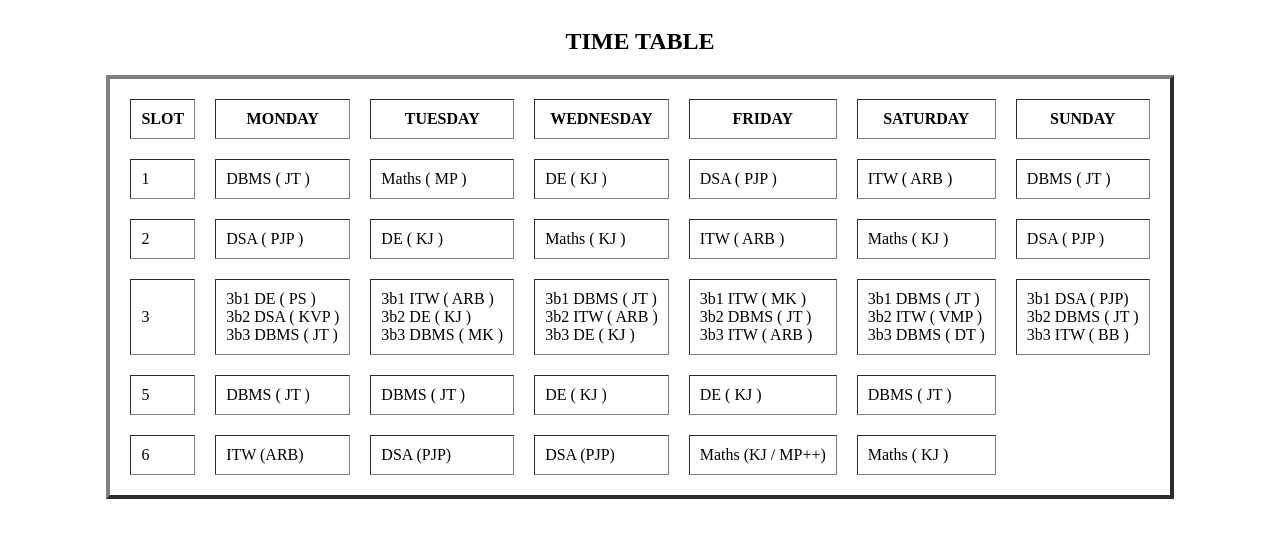
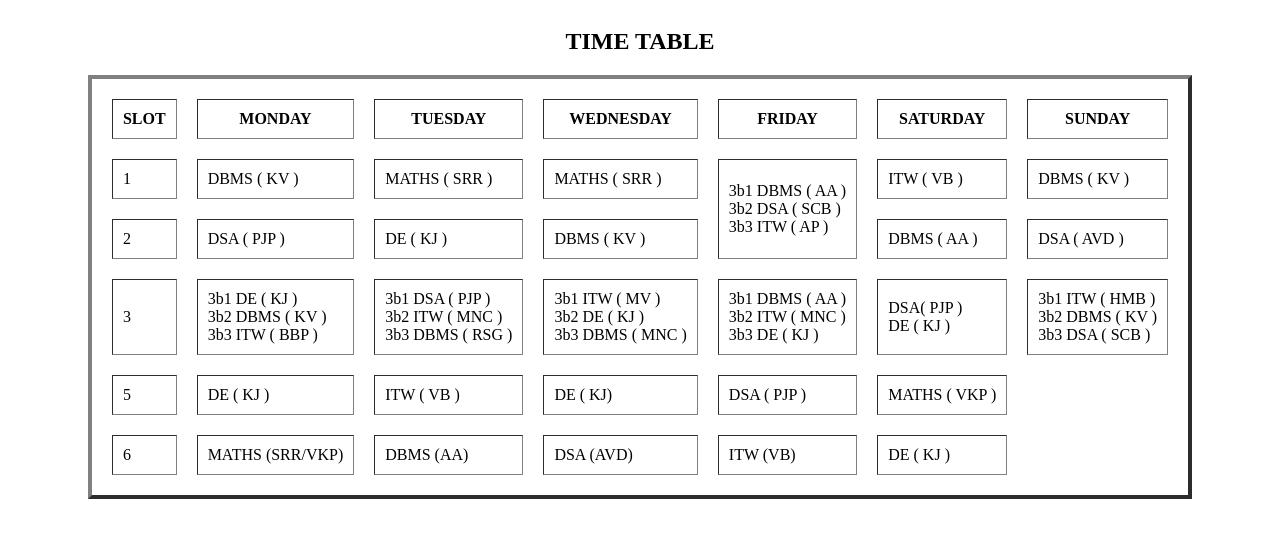
Before and after one commit to bhavinoo7/collageldrp, a plain HTML site: page timetable.html in a window 1280 px wide. Drawn offline with Linux system fonts and the light colour scheme.

Commit message:
finaltimetable

```diff
--- a/timetable.html
+++ b/timetable.html
@@ -18,61 +18,63 @@
  </tr>
  <tr>
  <td>1</td>
- <td>DBMS ( JT )</td>
- <td>Maths ( MP )</td>
- <td>DE ( KJ )</td>
- <td>DSA ( PJP )</td>
- <td>ITW ( ARB )</td>
- <td>DBMS ( JT )</td>
+ <td>DBMS ( KV )</td>
+ <td>MATHS ( SRR )</td>
+ <td>MATHS ( SRR )</td>
+ <td rowspan = '2'>3b1 DBMS ( AA )
+    <br> 3b2 DSA ( SCB )
+    <br> 3b3 ITW ( AP )
+ <td>ITW ( VB )</td>
+ <td>DBMS ( KV )</td>
  </tr>
  <tr>
  <td>2</td>
  <td>DSA ( PJP )</td>
  <td>DE ( KJ )</td>
- <td>Maths ( KJ )</td>
- <td>ITW ( ARB )</td>
- <td>Maths ( KJ )</td>
- <td>DSA ( PJP )</td>
+ <td>DBMS ( KV )</td>
+
+ <td>DBMS ( AA )</td>
+ <td>DSA ( AVD )</td>
  </tr>
  <tr >
  <td rowspan='2'>3</td>
- <td rowspan = '2'>3b1 DE ( PS )
- <br> 3b2 DSA ( KVP )
- <br> 3b3 DBMS ( JT )
+ <td rowspan = '2'>3b1 DE ( KJ )
+ <br> 3b2 DBMS ( KV )
+ <br> 3b3 ITW ( BBP )
  </td>
- <td rowspan = '2'>3b1 ITW ( ARB )
+ <td rowspan = '2'>3b1 DSA ( PJP )
+ <br> 3b2 ITW ( MNC )
+ <br> 3b3 DBMS ( RSG )
+ </td>
+<td rowspan = '2'>3b1 ITW ( MV )
  <br> 3b2 DE ( KJ )
- <br> 3b3 DBMS ( MK )
+ <br> 3b3 DBMS ( MNC )
  </td>
-<td rowspan = '2'>3b1 DBMS ( JT )
- <br> 3b2 ITW ( ARB )
+
+ <td rowspan = '2'>3b1 DBMS ( AA )
+ <br> 3b2 ITW ( MNC )
  <br> 3b3 DE ( KJ )
  </td>
-
- <td rowspan = '2'>3b1 ITW ( MK )
- <br> 3b2 DBMS ( JT )
- <br> 3b3 ITW ( ARB )
- </td>
- <td rowspan = '2'>3b1 DBMS ( JT )
- <br> 3b2 ITW ( VMP )
- <br> 3b3 DBMS ( DT )
+ <td rowspan = '2'>
+       DSA( PJP )
+ <br>  DE ( KJ )
 </td>
-<td rowspan = '2'>3b1 DSA ( PJP)
-<br> 3b2 DBMS ( JT )
-<br> 3b3 ITW ( BB ) </td >
+<td rowspan = '2'>3b1 ITW ( HMB )
+<br> 3b2 DBMS ( KV )
+<br> 3b3 DSA ( SCB ) </td >
 </tr><tr>
 </tr><tr>
 <td>5</td>
-<td>DBMS ( JT ) </td>
-<td>DBMS ( JT ) </td>
-<td>DE ( KJ ) </td>
 <td>DE ( KJ )</td>
-<td>DBMS ( JT )</td>
+<td>ITW ( VB ) </td>
+<td> DE ( KJ)</td>
+<td>DSA ( PJP )</td>
+<td>MATHS ( VKP )</td>
 </tr>
 <tr><td>6</td>
-<td>ITW (ARB)</td>
-<td>DSA (PJP)</td><td>DSA (PJP)</td>
-<td>Maths (KJ / MP++) </td><td>Maths ( KJ )</td> </tr>
+<td>MATHS (SRR/VKP)</td>
+<td>DBMS (AA)</td><td>DSA (AVD)</td>
+<td>ITW (VB) </td><td>DE ( KJ )</td> </tr>
 </table>
 </body>
 </html>
```
